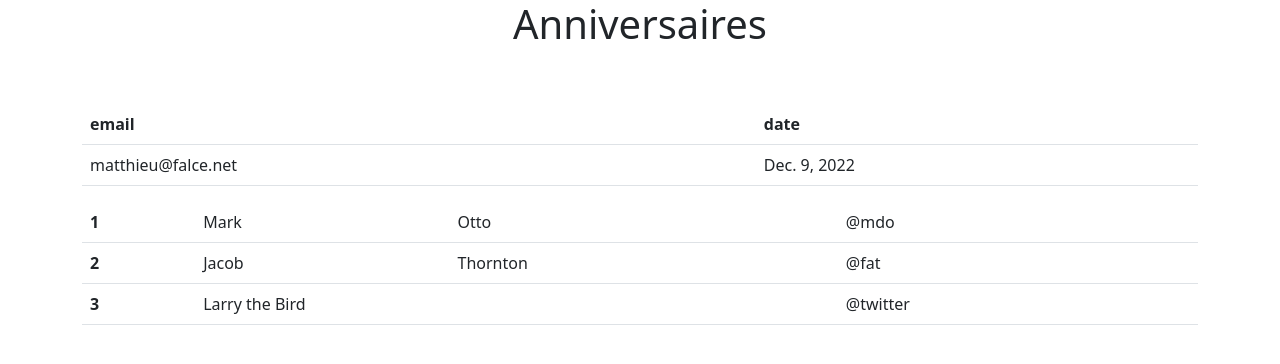
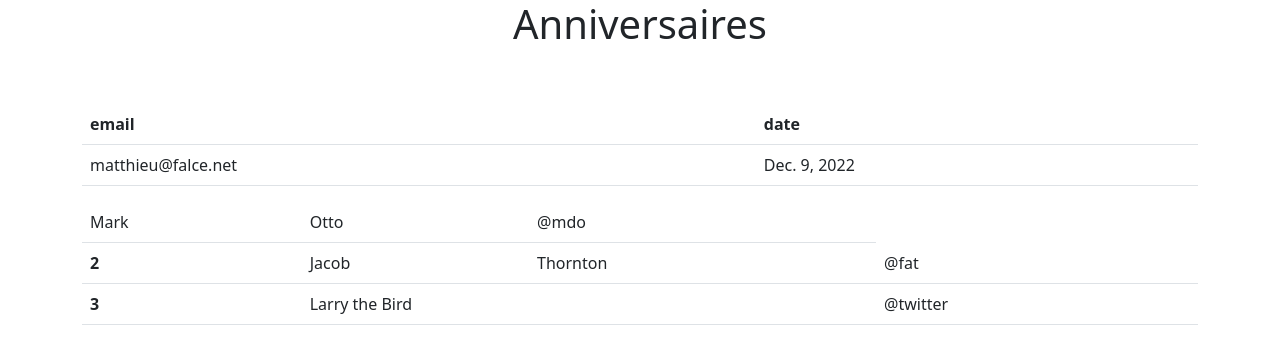
Before and after one commit to oh-ce-cours/djapa_6_decembre, a Django app: page / in a window 1280 px wide. Shown: the top 364 px of the page. Run offline with Django 3.2, Linux system fonts and the light colour scheme; data comes from the database, SQL or seed files in the repository.

Commit message:
gitautosync update 460

```diff
--- a/tape_en_cours/anniversaire/rappel_date/templates/rappel_date/index.html
+++ b/tape_en_cours/anniversaire/rappel_date/templates/rappel_date/index.html
@@ -29,7 +29,6 @@
 
                         <tbody>
                             <tr>
-                                <th scope="row">1</th>
                                 <td>Mark</td>
                                 <td>Otto</td>
                                 <td>@mdo</td>
```
